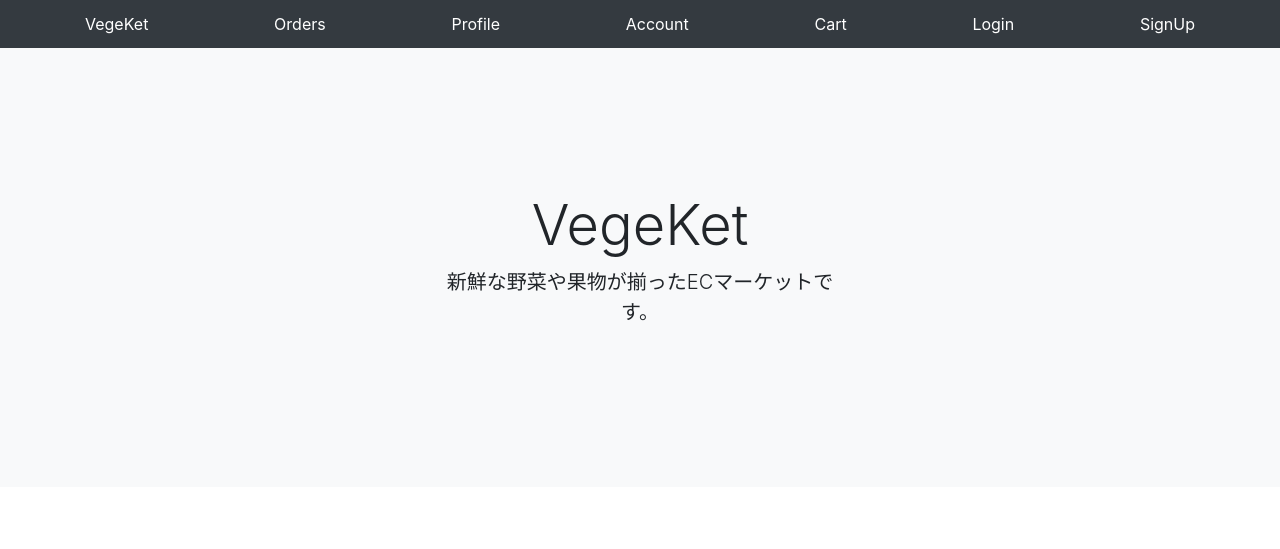
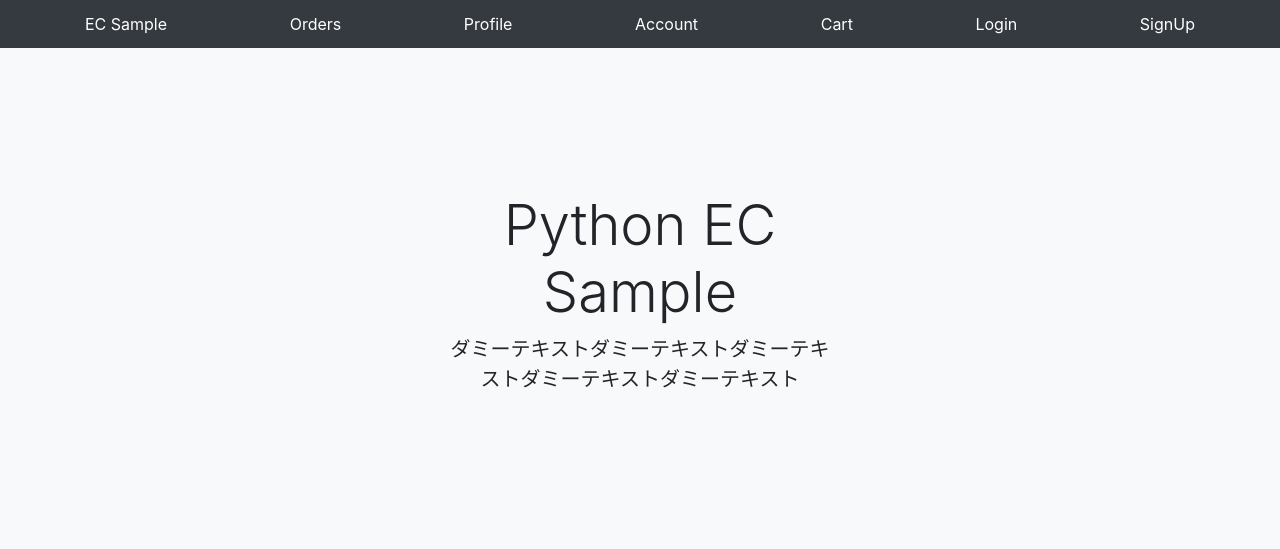
Before and after one commit to stksw/python-ec-sample, a Django app: page / in a window 1280 px wide. Shown: the top 549 px of the page. Run offline with Django 3.2, Linux system fonts and the light colour scheme; data comes from the database, SQL or seed files in the repository; some libraries are stand-ins or nearby versions.

Commit message:
impl custom_context_processors

```diff
--- /dev/null
+++ b/config/custom_context_processors.py
@@ -0,0 +1,10 @@
+from django.conf import settings
+from base.models import Item
+
+def base(request):
+    items = Item.objects.filter(is_published=True)
+    return {
+        'TITLE': settings.TITLE,
+        'ADDITIONAL_ITEM': items,
+        'POPULAR_ITEMS': items.order_by('-sold_count') # -をつけることで降順でソート
+    }
--- a/config/settings.py
+++ b/config/settings.py
@@ -68,6 +68,7 @@ TEMPLATES = [
                 'django.template.context_processors.request',
                 'django.contrib.auth.context_processors.auth',
                 'django.contrib.messages.context_processors.messages',
+                'config.custom_context_processors.base'
             ],
         },
     },
@@ -138,6 +139,7 @@ TAX_RATE = 0.1
 STRIPE_API_SECRET_KEY = env.str('STRIPE_API_SECRET_KEY')
 BASE_URL = env.str('BASE_URL')
 
+
 # カスタムユーザーモデル
 AUTH_USER_MODEL = 'base.User'
 
@@ -145,3 +147,6 @@ LOGIN_URL = '/login/'
 LOGIN_REDIRECT_URL = '/'
 LOGOUT_URL = '/logout/'
 LOGOUT_REDIRECT_URL = '/login/'
+
+# custom_context_processors
+TITLE = 'EC Sample'
--- a/templates/snippets/header.html
+++ b/templates/snippets/header.html
@@ -1,6 +1,6 @@
 <div class="py-1 bg-dark ">
     <nav class="container d-flex flex-column flex-md-row justify-content-between">
-      <a class="py-2 text-white" href="/">VegeKet</a>
+      <a class="py-2 text-white" href="/">EC Sample</a>
       <a class="py-2 d-none d-md-inline-block text-white" href="/orders/">Orders</a>
       <a class="py-2 d-none d-md-inline-block text-white" href="/profile/">Profile</a>
       <a class="py-2 d-none d-md-inline-block text-white" href="/account/">Account</a>
--- a/templates/snippets/headline.html
+++ b/templates/snippets/headline.html
@@ -1,7 +1,7 @@
 <div class="position-relative overflow-hidden p-3 p-md-5 text-center bg-light">
     <div class="col-md-5 p-lg-5 mx-auto my-5">
-        <h1 class="display-4 fw-normal">VegeKet</h1>
-        <p class="lead fw-normal">新鮮な野菜や果物が揃ったECマーケットです。</p>
+        <h1 class="display-4 fw-normal">Python EC Sample</h1>
+        <p class="lead fw-normal">ダミーテキストダミーテキストダミーテキストダミーテキストダミーテキスト</p>
     </div>
     <div class="product-device shadow-sm d-none d-md-block"></div>
     <div class="product-device product-device-2 shadow-sm d-none d-md-block"></div>
```
